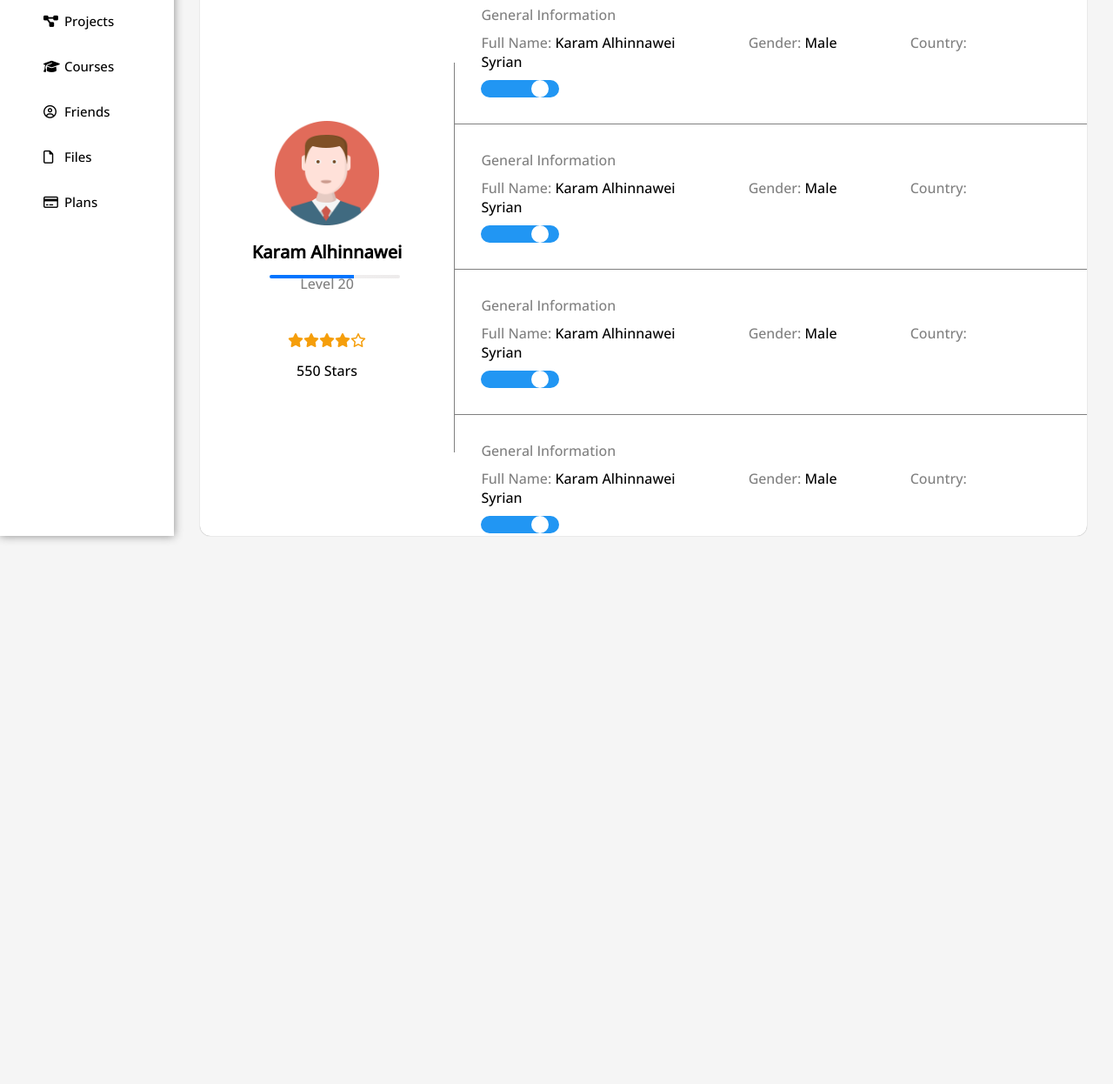
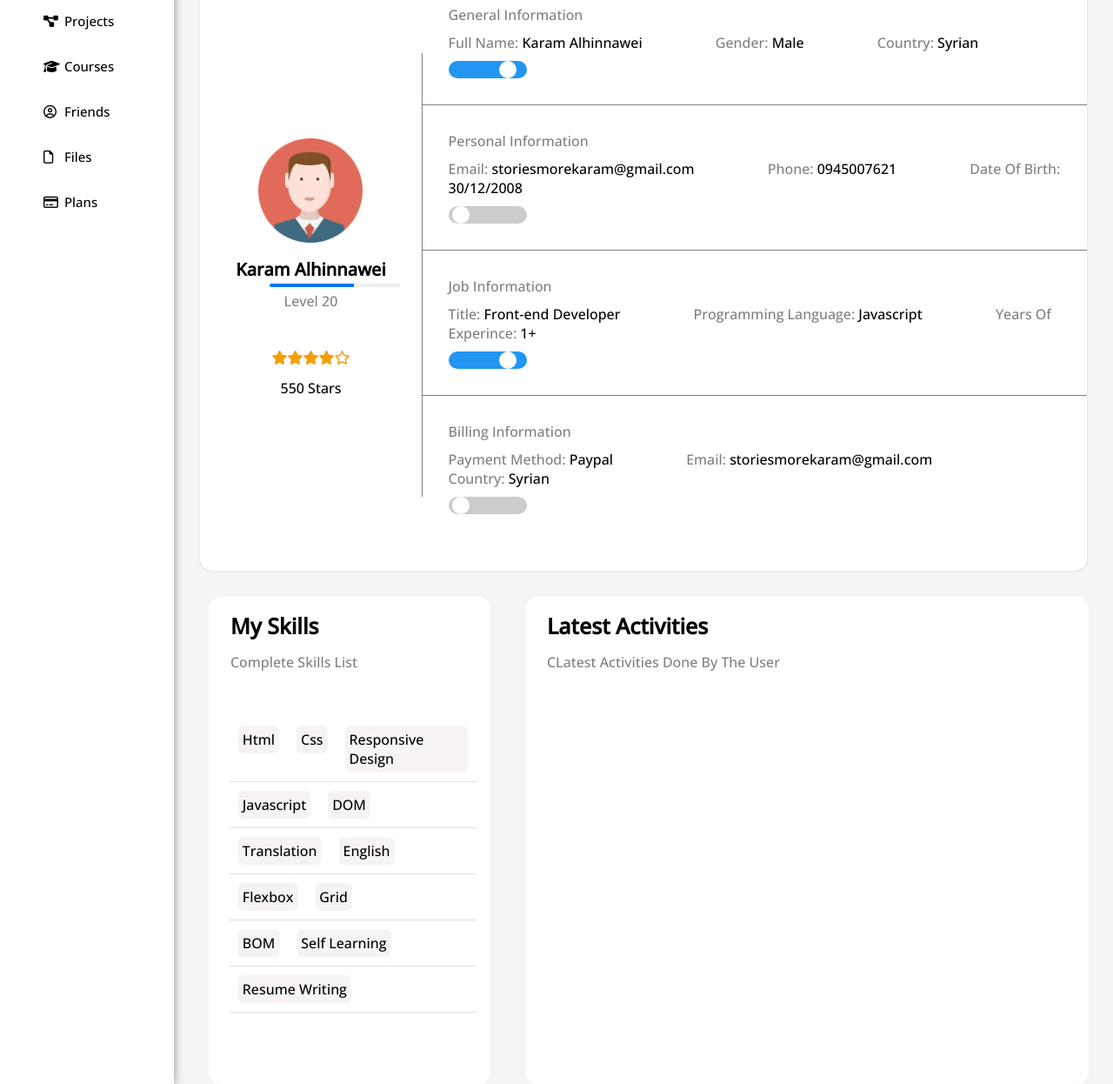
Before and after one commit to karam069/karam-admin, a plain HTML site: page profile.html in a window 1280 px wide. Shown: the part 225-1471 px from the top of the page at 87% size. Before the commit the page ends 868 px from the top, so only its background shows below. Drawn offline with nearby package versions, Linux system fonts and the light colour scheme.

Commit message:
added the third page

```diff
--- a/css/master.css
+++ b/css/master.css
@@ -943,7 +943,7 @@ input:checked + .slider:before {
 /* Start Profile */
 .main-content-box .profile-info{
   width: 94.5%;
-  height: 80vh;
+  height: 85vh;
   background-color: white;
   border-radius: 12px;
   box-shadow: 0 0 1px gray;
@@ -980,7 +980,7 @@ input:checked + .slider:before {
   height: 4px;
   position: absolute;
   border-radius: 20px;
-  top: 340px;
+  top: 350px;
   left: 80px;
 }
 .main-profile-box .profile-icons{
@@ -992,8 +992,8 @@ input:checked + .slider:before {
    color: var(--orange-color);
 }
 .main-profile-seperator{
-  width: 1px;
-  height: 70%;
+  width: .4px;
+  height: 75%;
   margin-top: auto;
   margin-bottom: auto;
   background-color: gray;
@@ -1028,7 +1028,37 @@ input:checked + .slider:before {
   left: 4px;
   bottom: 0px;
 }
-
+.my-skills{
+  margin-left: 40px;
+  margin-top: 30px;
+  width: 30%;
+  background-color: white;
+  height: 70vh;
+  border-radius: 14px;
+}
+.my-skills ul{
+  transform: translateX(-5%);
+}
+.my-skills ul li{
+  display: flex;
+  align-items: flex-start;
+  justify-content: flex-start;
+  border-bottom: 1px solid rgb(225, 223, 223);
+}
+.my-skills li span{
+  padding: 5px;
+  border-radius: 6px;
+  margin: 10px;
+  background-color: rgb(247, 243, 243);
+}
+.latest-activates{
+  width: 60%;
+  height: 70vh;
+  margin-left: 40px;
+  margin-top: 30px;
+  background-color: white;
+  border-radius: 14px;
+}
 /* End Profile */
 @media screen and (max-width: 600px) {
   #li-side{
@@ -1057,6 +1087,9 @@ input:checked + .slider:before {
    .sidebar ul .active{
   background-color: transparent;
 }
+.sidebar h3{
+  font-size: 15px;
+}
 .welcome-card{
   margin-left: 30px;
   margin-bottom: 18px;
@@ -1082,6 +1115,11 @@ input:checked + .slider:before {
 .news-main-text span:nth-child(2){
   font-size: 12px;
 }
+input:checked + .slider:before {
+  -webkit-transform: translateX(44px);
+  -ms-transform: translateX(44px);
+  transform: translateX(44px);
+}
 .launch-icon{
   display: none;
 }
@@ -1106,7 +1144,7 @@ input:checked + .slider:before {
   margin-left: auto;
   align-items: center;
   justify-content: flex-start;
-  height: 160vh;
+  height: 170vh;
 }
 .main-profile-box .profile-icons{
   margin-top: 50px;
@@ -1117,6 +1155,11 @@ input:checked + .slider:before {
 .main-profile-seperator{
  display: none;
 }
+.my-skills, .latest-activates{
+  width: 100%;
+  margin-left: 10px;
+}
+
 }
 /* End Responsive */
 
--- a/profile.html
+++ b/profile.html
@@ -11,6 +11,7 @@
     <link rel="preconnect" href="https://fonts.googleapis.com" />
     <link rel="preconnect" href="https://fonts.gstatic.com" crossorigin />
     <link href="https://fonts.googleapis.com/css2?family=Open+Sans:wght@300;500&display=swap" rel="stylesheet" />
+    <link rel="icon" href="imgs/logo karam1_Mesa de trabajo 1.jpg">
   </head>
   <body>
     <div class="sidebar">
@@ -128,17 +129,17 @@
           <div class="main-profile-info-txt">
 
             <div class="main-profile-info-name">
-                <span>General Information</span>
+                <span>Personal Information</span>
             </div>
 
             <div class="main-profile-info-informaiton">
-               <span style="color: grey;">Full Name: <span style="color: black;">Karam Alhinnawei</span> </span>
-               <span style="color: grey;">Gender: <span style="color: black;">Male</span> </span>
-               <span style="color: grey;">Country: <span style="color: black;">Syrian</span> </span>
+               <span style="color: grey;">Email: <span style="color: black;">storiesmorekaram@gmail.com</span> </span>
+               <span style="color: grey;">Phone: <span style="color: black;">0945007621</span> </span>
+               <span style="color: grey;">Date Of Birth: <span style="color: black;">30/12/2008</span> </span>
             </div>
 
             <label class="switch">
-             <input type="checkbox" checked>
+             <input type="checkbox">
              <span class="slider round"></span>
            </label>
 
@@ -147,13 +148,13 @@
           <div class="main-profile-info-txt">
 
             <div class="main-profile-info-name">
-                <span>General Information</span>
+                <span>Job Information</span>
             </div>
 
             <div class="main-profile-info-informaiton">
-               <span style="color: grey;">Full Name: <span style="color: black;">Karam Alhinnawei</span> </span>
-               <span style="color: grey;">Gender: <span style="color: black;">Male</span> </span>
-               <span style="color: grey;">Country: <span style="color: black;">Syrian</span> </span>
+               <span style="color: grey;">Title: <span style="color: black;">Front-end Developer</span> </span>
+               <span style="color: grey;">Programming Language: <span style="color: black;">Javascript</span> </span>
+               <span style="color: grey;">Years Of Experince: <span style="color: black;">1+</span> </span>
             </div>
 
             <label class="switch">
@@ -166,23 +167,68 @@
           <div class="main-profile-info-txt" style="border-bottom: none;">
 
             <div class="main-profile-info-name">
-                <span>General Information</span>
+                <span>Billing Information</span>
             </div>
 
             <div class="main-profile-info-informaiton">
-               <span style="color: grey;">Full Name: <span style="color: black;">Karam Alhinnawei</span> </span>
-               <span style="color: grey;">Gender: <span style="color: black;">Male</span> </span>
+               <span style="color: grey;">Payment Method: <span style="color: black;">Paypal</span> </span>
+               <span style="color: grey;">Email: <span style="color: black;">storiesmorekaram@gmail.com</span> </span>
                <span style="color: grey;">Country: <span style="color: black;">Syrian</span> </span>
             </div>
 
             <label class="switch">
-             <input type="checkbox" checked>
+             <input type="checkbox">
              <span class="slider round"></span>
            </label>
 
           </div>
 
          </div>
+
+      </div>
+
+      <div class="my-skills">
+
+        <div class="welcome-txt quick-txt">
+          <h4>My Skills</h4>
+          <p>Complete Skills List</p>
+        </div>
+
+        <ul>
+          <li>
+            <span>Html</span>
+            <span>Css</span>
+            <span>Responsive Design</span>
+          </li>
+          <li>
+            <span>Javascript</span>
+            <span>DOM</span>
+          </li>
+          <li>
+            <span>Translation</span>
+            <span>English</span>
+          </li>
+          <li>
+            <span>Flexbox</span>
+            <span>Grid</span>
+          </li>
+          <li>
+            <span>BOM</span>
+            <span>Self Learning</span>
+          </li>
+          <li>
+            <span>Resume Writing</span>
+          </li>
+        </ul>
+      </div>
+
+      <div class="latest-activates">
+
+        <div class="welcome-txt quick-txt">
+          <h4>Latest Activities</h4>
+          <p>CLatest Activities Done By The User</p>
+        </div>
+
 
       </div>
 
```
Also changed, not shown: imgs/logo karam1_Mesa de trabajo 1.jpg (added), 1 other file.
